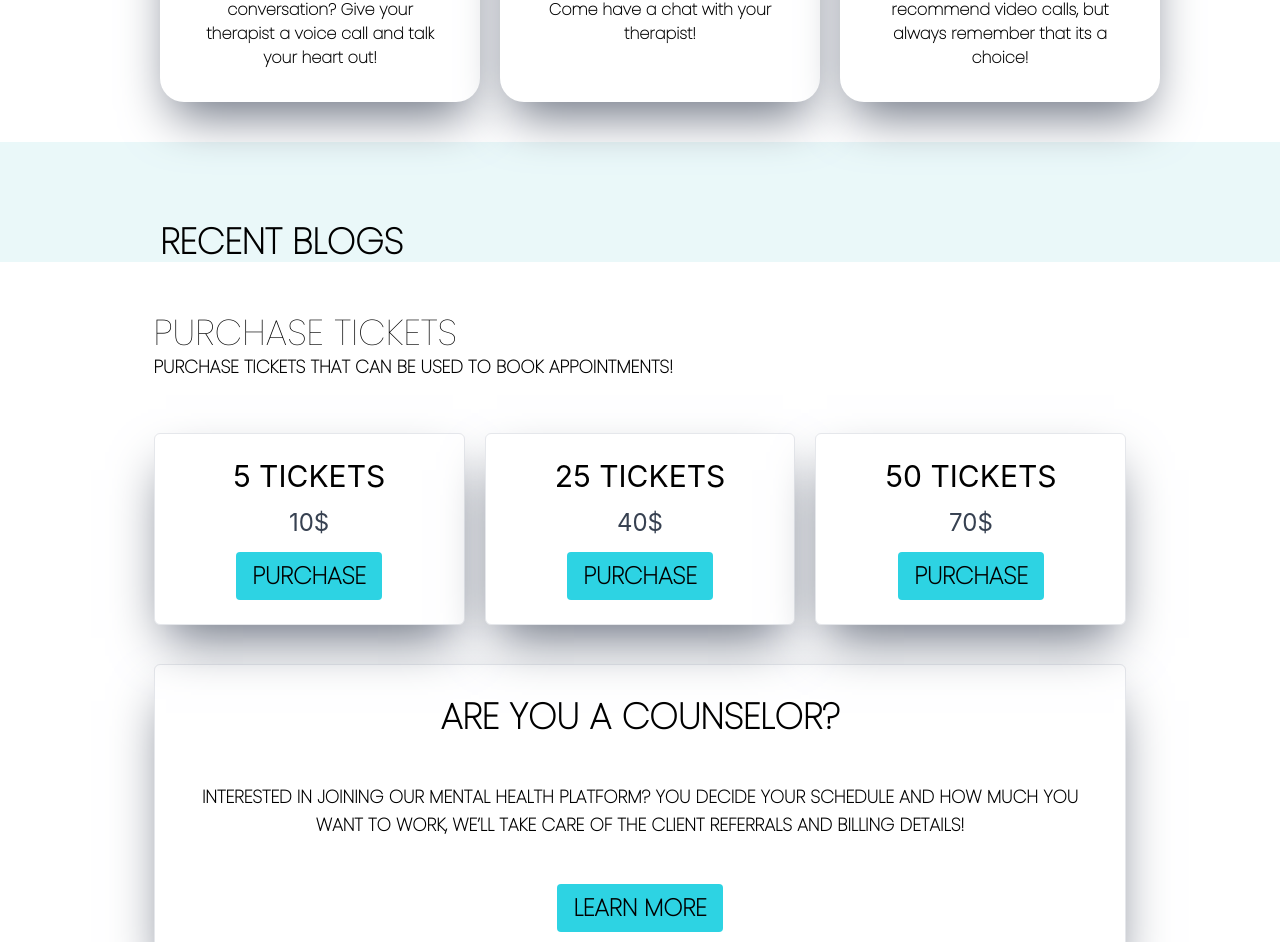
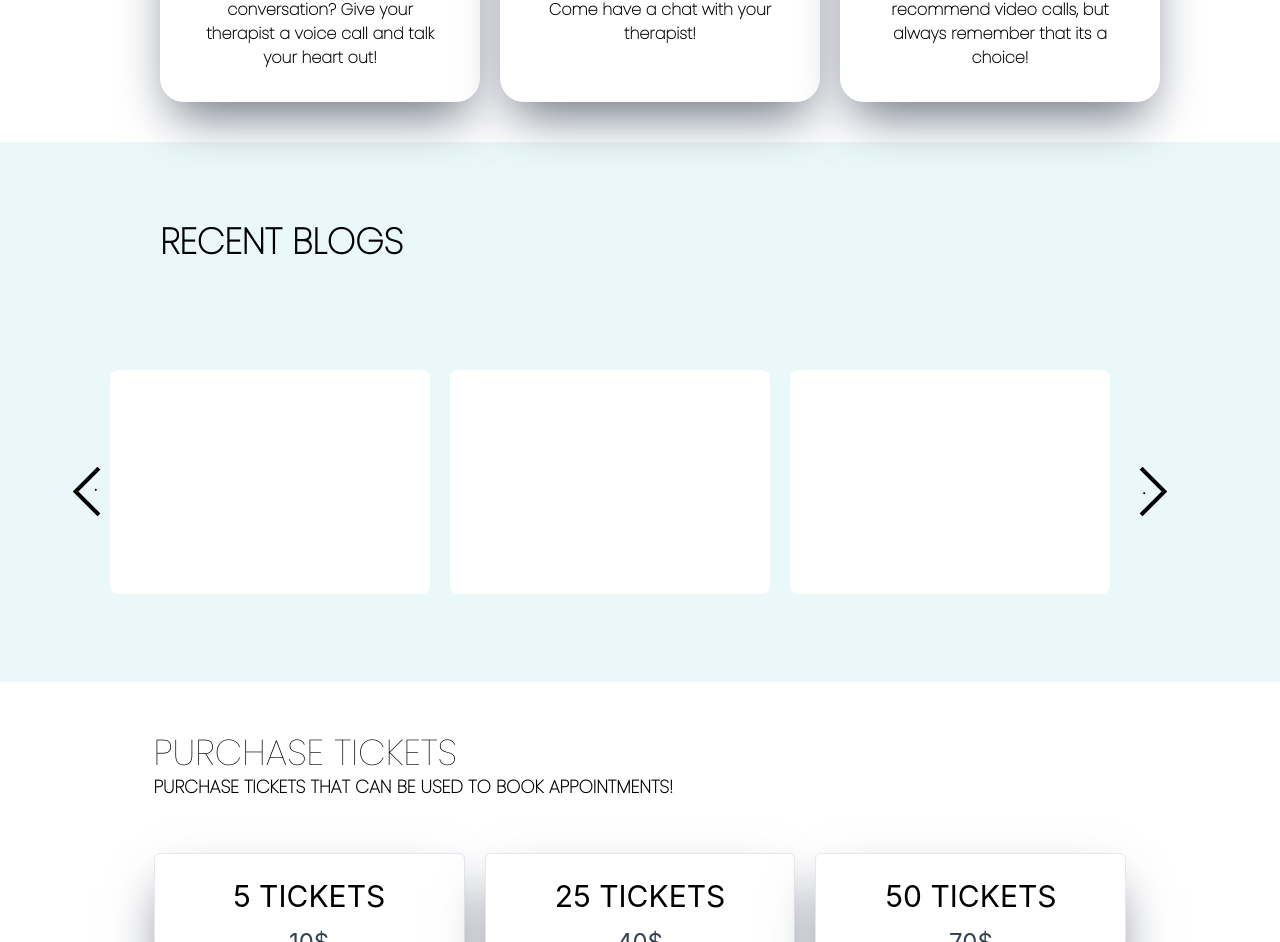
Before and after one commit to Roubaaa/TWMB, a React (Create React App) app: page / in a window 1280 px wide. Shown: the part 1831-2773 px from the top of the page. Built offline with nearby package versions, Linux system fonts and the light colour scheme; the HTML template or start-up script is replaced by a standard one.

Commit message:
finish slider part

```diff
--- a/src/Components/Home/Home.css
+++ b/src/Components/Home/Home.css
@@ -7,3 +7,95 @@ font-family: 'Poppins', sans-serif;
 .slide-div{
 background-color: #EAF8F9;
 }
+
+.slider-container {
+    background: linear-gradient(149deg, rgb(247, 0, 255) 0%, rgb(255, 145, 0) 100%);
+    display: flex;
+    align-items: center;
+    justify-content: center;
+    height: 100%;
+}
+
+.slider {
+    width: 100%;
+    max-width: 1200px;
+    height: 400px;
+    margin: 20px;
+    text-align: center;
+    border-radius: 20px;
+    overflow: hidden;
+    position: relative;
+
+}
+.slides {
+    display: flex;
+    overflow-x: scroll;
+    position: relative;
+    scroll-behavior: smooth;
+    scroll-snap-type: x mandatory;
+}
+.slide:nth-of-type(even) {
+    background-color: #EAF8F9;
+}
+
+.slide {
+    display: flex;
+    justify-content: center;
+    align-items: center;
+    flex-shrink: 0;
+    width: 100%;
+    height: 400px;
+    margin-right: 0px;
+    box-sizing: border-box;
+    background: #EAF8F9;
+    transform-origin: center center;
+    transform: scale(1);
+    scroll-snap-align: center;
+}
+
+.slide__text {
+    font-size: 40px;
+    font-weight: bold;
+    font-family: sans-serif;
+}
+
+.slide a {
+    background: none;
+    border: none;
+}
+
+a.slide__prev,
+.slider::before {
+    transform: rotate(135deg);
+    -webkit-transform: rotate(135deg);
+    left: 5%;
+}
+
+a.slide__next,
+.slider::after {
+    transform: rotate(-45deg);
+    -webkit-transform: rotate(-45deg);
+    right: 5%;
+}
+
+.slider::before,
+.slider::after,
+.slide__prev,
+.slide__next {
+    position: absolute;
+    top: 48%;
+    width: 35px;
+    height: 35px;
+    border: solid black;
+    border-width: 0 4px 4px 0;
+    padding: 3px;
+    box-sizing: border-box;
+}
+
+.slider::before,
+.slider::after {
+  content: '';
+  z-index: 1;
+  background: none;
+  pointer-events: none;
+}
--- a/src/Components/Home/Home.js
+++ b/src/Components/Home/Home.js
@@ -84,8 +84,66 @@ export default function Home() {
 
 
 
-<div className="slide-div w-full h-auto pl-40 ">
-<p className="font-style font-bold text-4xl mt-5 pt-20   uppercase">recent blogs</p>
+<div className="slide-div w-full h-auto ">
+<p className="font-style font-bold text-4xl mt-5 pt-20 pl-40  uppercase">recent blogs</p>
+<div className="slider ml-16">
+    <div className="slides">
+      <div id="slides__1" className="slide flex  ">
+
+       <div className="w-80 h-56 bg-white text-white mr-5 rounded-lg">
+      v
+       </div>
+       <div className="w-80 h-56 bg-white text-white mr-5 rounded-lg">
+      v
+       </div>
+       <div className="w-80 h-56 bg-white text-white mr-5 rounded-lg">
+      v
+       </div>
+        <a className="slide__prev" href="#slides__4" title="Next">.</a>
+        <a className="slide__next" href="#slides__2" title="Next">.</a>
+      </div>
+      <div id="slides__2" className="slide">
+      <div className="w-80 h-56 bg-white text-white mr-5 rounded-lg">
+     v
+      </div>
+      <div className="w-80 h-56 bg-white text-white mr-5 rounded-lg">
+     v
+      </div>
+      <div className="w-80 h-56 bg-white text-white mr-5 rounded-lg">
+     v
+      </div>
+        <a className="slide__prev" href="#slides__1" title="Prev">.</a>
+        <a className="slide__next" href="#slides__3" title="Next" >.</a>
+      </div>
+      <div id="slides__3" className="slide">
+      <div className="w-80 h-56 bg-white text-white mr-5 rounded-lg">
+     v
+      </div>
+      <div className="w-80 h-56 bg-white text-white mr-5 rounded-lg">
+     v
+      </div>
+      <div className="w-80 h-56 bg-white text-white mr-5 rounded-lg">
+     v
+      </div>
+        <a className="slide__prev" href="#slides__2" title="Prev" >.</a>
+        <a className="slide__next" href="#slides__4" title="Next" >.</a>
+      </div>
+      <div id="slides__4" className="slide">
+      <div className="w-80 h-56 bg-white text-white mr-5 rounded-lg">
+     v
+      </div>
+      <div className="w-80 h-56 bg-white text-white mr-5 rounded-lg">
+     v
+      </div>
+      <div className="w-80 h-56 bg-white text-white mr-5 rounded-lg">
+     v
+      </div>
+        <a className="slide__prev" href="#slides__3" title="Prev">.</a>
+        <a className="slide__next" href="#slides__1" title="Prev" >.</a>
+      </div>
+    </div>
+  </div>
+
 </div>
 
 
```
